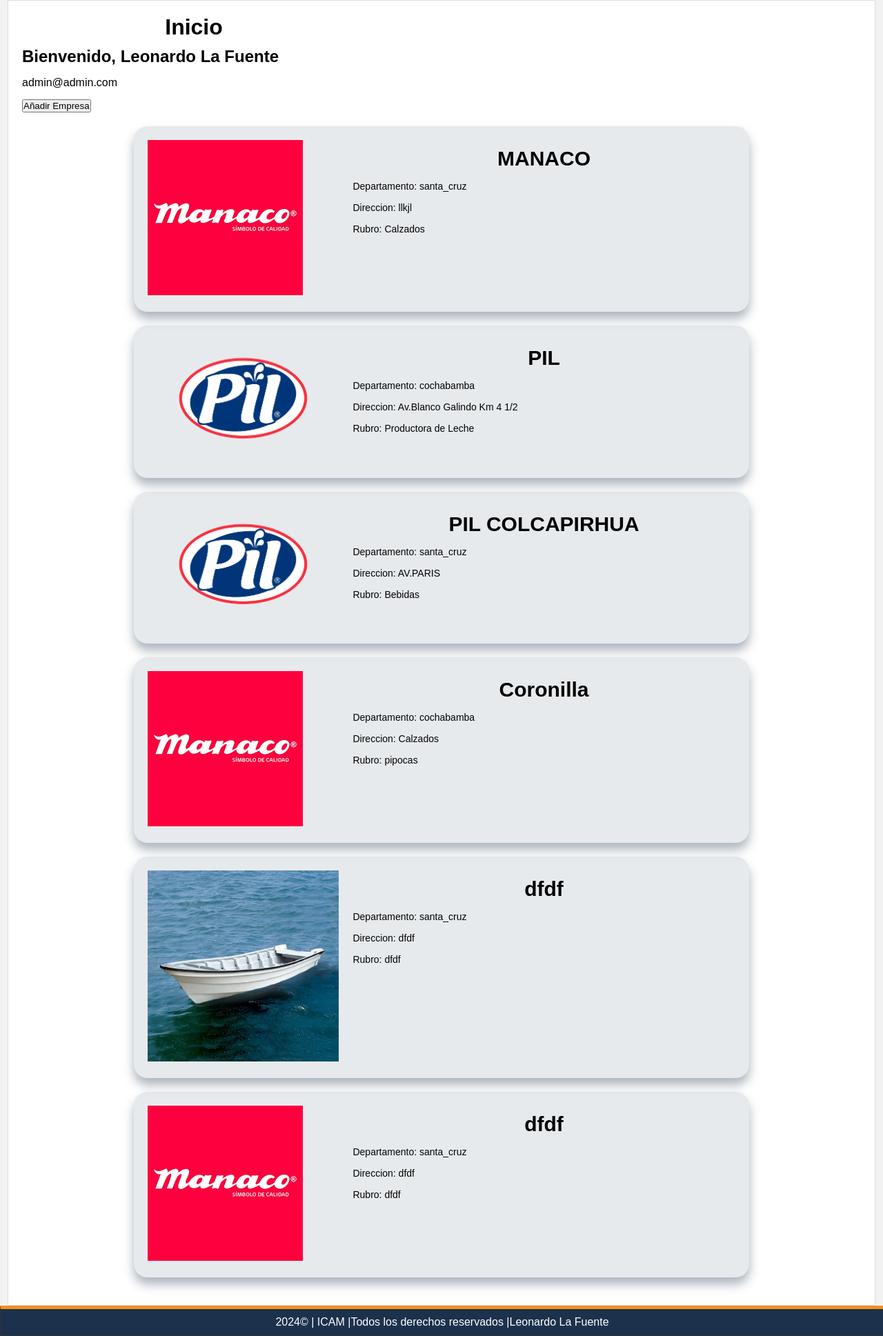
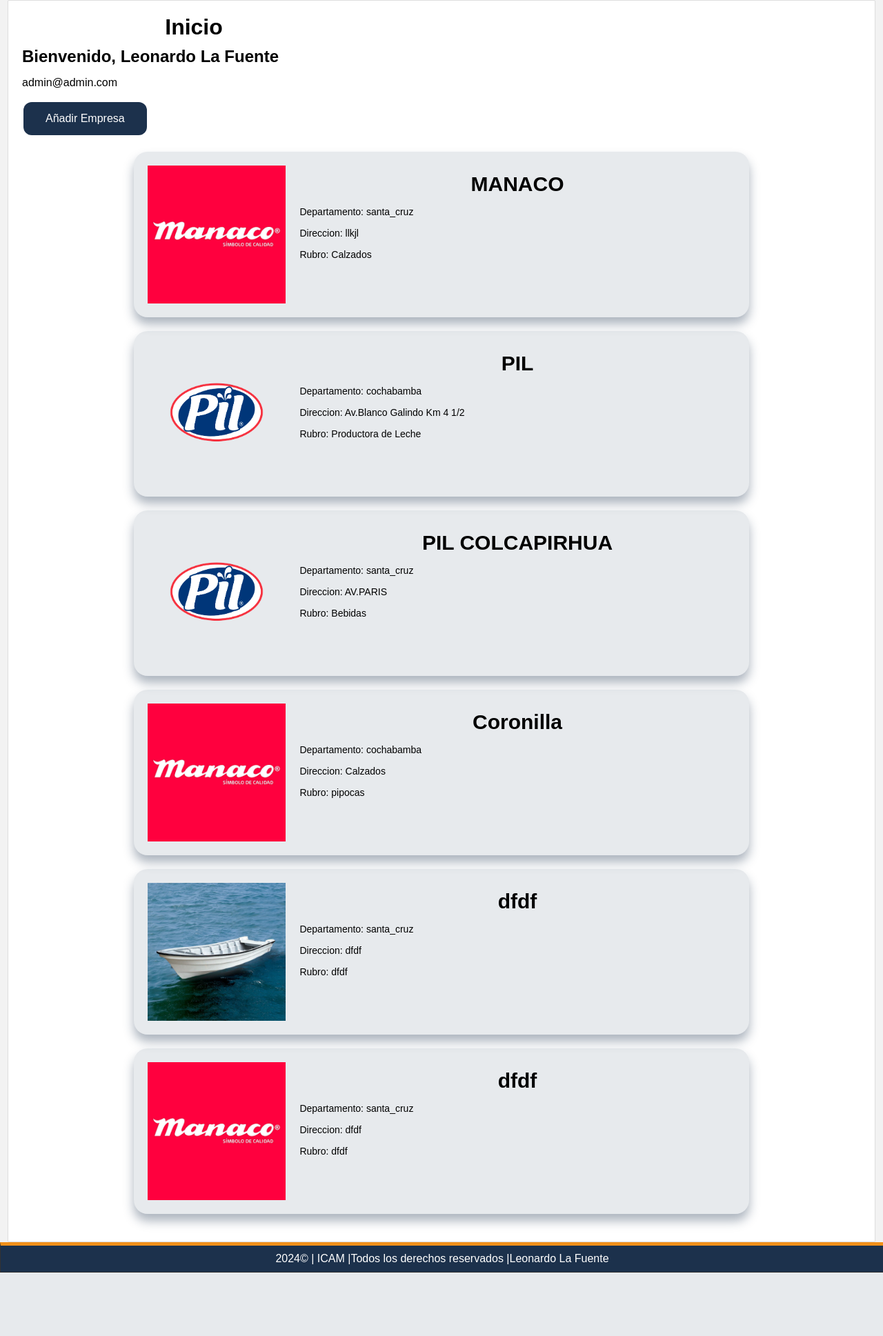
Before and after one commit to dayler23/Proyecto-ICAM, a Django app: page / in a window 1280 px wide. Shown: the part 225-2162 px from the top of the page at 69% size. After the commit the page ends 2070 px from the top, so only its background shows below. Run offline with Django 5.2, Linux system fonts and the light colour scheme; a user stored in the database is signed in; data comes from the database, SQL or seed files in the repository; both versions use the stored data as it was after the commit; some libraries are stand-ins or nearby versions.

Commit message:
boton añadir e imgenes centradas-falta edit delete

```diff
--- a/mainapp/static/css/styles.css
+++ b/mainapp/static/css/styles.css
@@ -379,7 +379,12 @@ footer{
 }
 
 .company-box .logo {
-    flex: 1;
+    display: flex; /* Habilita Flexbox */
+    align-items: center; /* Centra los elementos verticalmente */
+    justify-content: center; /* Centra los elementos horizontalmente */
+    height: 200px; /* Ajusta al tamaño que prefieras */
+    width: 200px; /* Ajusta al tamaño que prefieras */
+    overflow: hidden; /* Esto asegura que la imagen no se salga de su contenedor */
 }
 
 .company-box .company-info {
@@ -390,7 +395,7 @@ footer{
 .company-box img {
     max-width: 100%;
     max-height: 100%;
-    object-fit: contain;
+    object-fit: cover; /* Esto asegura que la imagen cubra todo el espacio disponible, recortándola si es necesario */
     cursor: pointer;
     transition: transform 0.3s ease;
 }
@@ -417,3 +422,18 @@ footer{
 .company-box p:nth-child(3) {
     text-align: left; /* Alinea el texto a la izquierda */
 }
+
+/*aañdir empresa*/
+.form-button {
+    background-color: #1c314c;; /* color de fondo */
+    border: none;
+    color: white; /* color del texto */
+    padding: 15px 32px; /* tamaño del botón */
+    text-align: center;
+    text-decoration: none;
+    display: inline-block;
+    font-size: 16px;
+    margin: 4px 2px;
+    cursor: pointer;
+    border-radius: 12px; /* bordes redondeados */
+}
--- a/mainapp/templates/mainapp/index.html
+++ b/mainapp/templates/mainapp/index.html
@@ -18,7 +18,7 @@
         {{user.email}}
     </p>
     {% if user.is_superuser %}
-    <button id="toggleFormButton">Añadir Empresa</button>
+    <button id="toggleFormButton" class="form-button">Añadir Empresa</button>
     <div id="companyForm" style="display: none;">
         <!-- AÑADIR: enctype="multipart/form-data" -->
         <form method="post" enctype="multipart/form-data">
@@ -30,14 +30,11 @@
 {% endif %}
 
 
-
-    {% for company in companies %}
+{% for company in companies %}
+<a href="{% url 'company_positions' company.id %}" style="text-decoration: none; color: inherit;">
     <div class="company-box">
         <div class="logo">
-            <a href="{% url 'company_positions' company.id %}">
-                <!-- AÑADIR: Verificar que estás mostrando la imagen correctamente -->
-                <img src="{{ company.image.url }}" alt="{{ company.name }}">
-            </a>
+            <img src="{{ company.image.url }}" alt="{{ company.name }}">
         </div>
         <div class="company-info">
             <h2>{{company.name}}</h2>
@@ -46,7 +43,9 @@
             <p>Rubro: {{company.sector}}</p>
         </div>
     </div>
+</a>
 {% endfor %}
+
 
 
 
```
Also changed, not shown: db.sqlite3.
